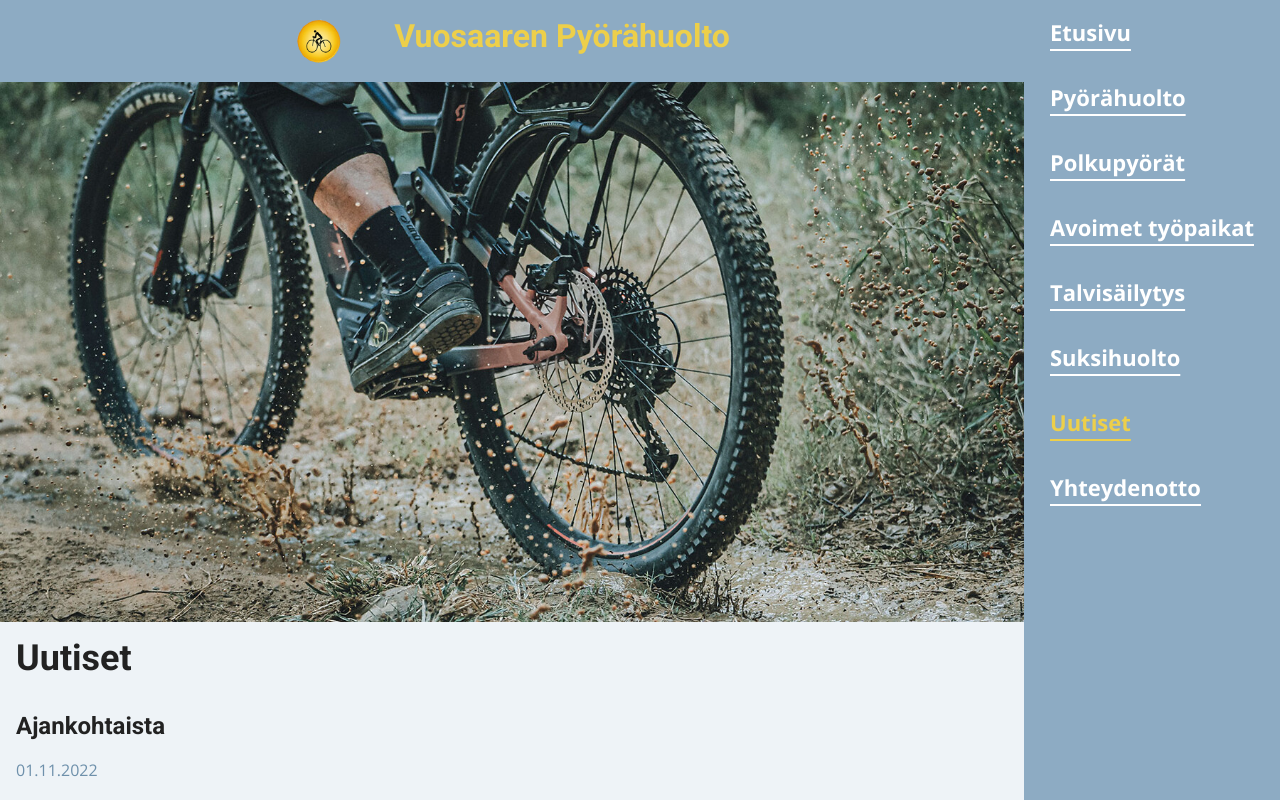
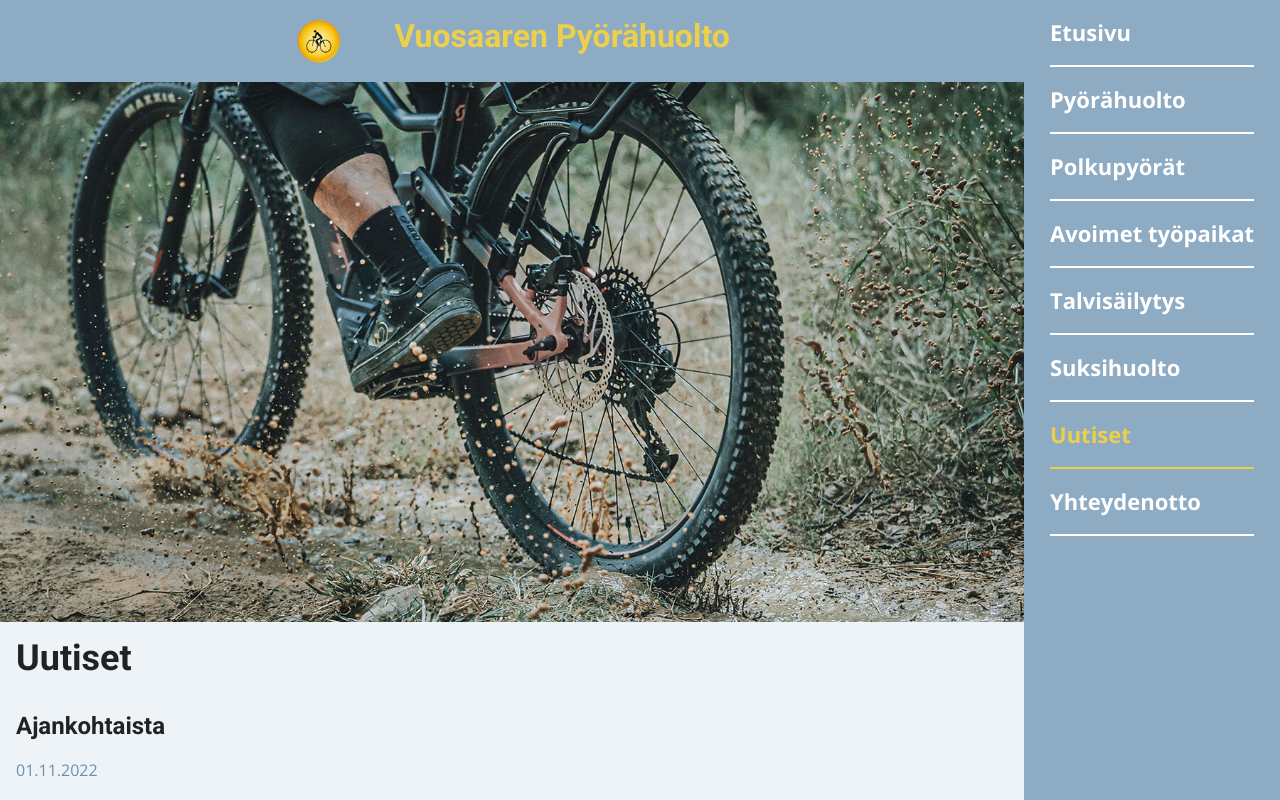
Before and after one commit to otsolap/Vuosaaren-pyorahuolto, a Next.js app: page /uutiset in a window 1280 px wide. Shown: the top 800 px of the page. Built offline with nearby package versions, Linux system fonts and the light colour scheme.

Commit message:
One more bug fix and calling it a day

```diff
--- a/components/navigation/FooterColumnCompany.js
+++ b/components/navigation/FooterColumnCompany.js
@@ -32,7 +32,7 @@ const FooterColumnCompany = ({ title, address, postalCode, mapCTATitle, mapURL,
                     <div ref={contentRef} className={active ? `${styles.colContent} ${styles.colContentDivider}` : `${styles.colContent}`} >
                         <p className={styles.colText}>{address}</p>
                         <p className={styles.colText}>{postalCode}</p>
-                        <a href={{ mapURL }} target="_blank" rel="noopener noreferrer">{mapCTATitle}</a>
+                        <a href={mapURL} target="_blank" rel="noopener noreferrer">{mapCTATitle}</a>
                         <p className={styles.colText}>{openingHoursTitle}</p>
                         <p className={styles.colTextNOPadding}>{openingHoursWeekDays}</p>
                         <p className={styles.colTextNOPadding}>{openingHoursWeekend}</p>
--- a/components/navigation/Sidebar.js
+++ b/components/navigation/Sidebar.js
@@ -9,9 +9,9 @@ const Sidebar = () => {
 
     const Navigation = Links.Navigation.pages.map((page, i) => {
         return (
-            <li className={styles.linkWrapper} key={i}>
+            <li className={`${styles.linkWrapper}  ${router.asPath === page.path ? styles.active : ''}`} key={i}>
                 <Link href={page.path}>
-                    <a className={`${styles.link}  ${router.asPath === page.path ? styles.active : ''}`}>
+                    <a className={styles.link}>
                         {page.title}
                     </a>
                 </Link>
--- a/styles/Sidebar.module.scss
+++ b/styles/Sidebar.module.scss
@@ -30,21 +30,22 @@
 		padding-top: $single;
 		padding-bottom: $single;
 		list-style: none;
+		border-bottom: 2px solid $white;
 	}
 
 	.link {
 		color: $white;
-		text-decoration-line: underline;
-		text-underline-offset: 8px;
-		text-decoration-thickness: 2px;
-		text-decoration-color: $white;
 		font-size: 22px;
 		font-weight: 700;
 	}
 
 	.active {
-		color: $yellow;
-		text-decoration-color: $yellow;
+		border-color: $yellow;
+
+		.link {
+			color: $yellow;
+		}
+
 	}
 
 }
```
